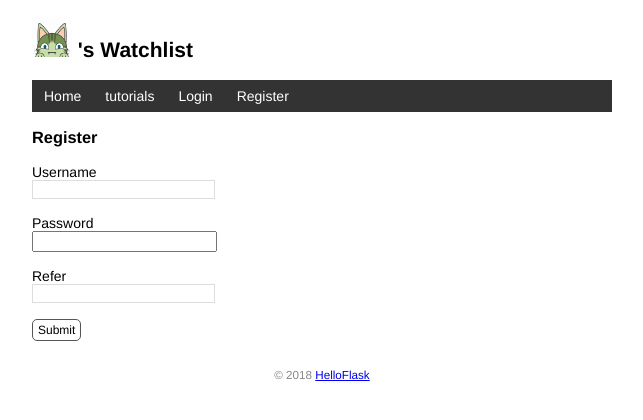
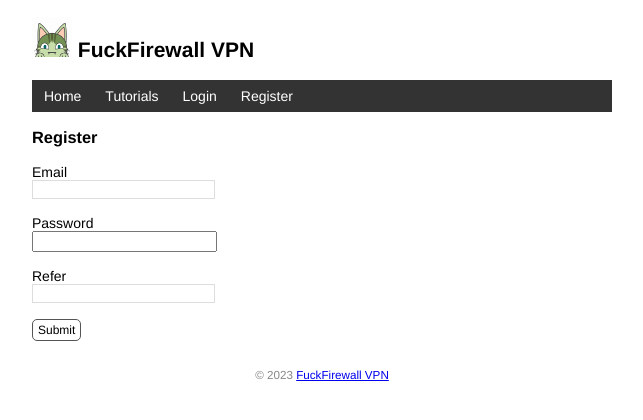
Before and after one commit to gtz123456/learnflask_dashboard, a Flask app: page /register in a window 1280 px wide. Shown: the top 420 px of the page, without its empty margins (318-961 px from the left). Run offline with Flask 2, Linux system fonts and the light colour scheme.

Commit message:
finish register

```diff
--- a/ladder/templates/base.html
+++ b/ladder/templates/base.html
@@ -4,7 +4,7 @@
     {% block head %}
     <meta charset="utf-8">
     <meta name="viewport" content="width=device-width, initial-scale=1.0">
-    <title>{{ user.name }}'s Watchlist</title>
+    <title>FuckFirewall VPN</title>
     <link rel="icon" href="{{ url_for('static', filename='favicon.ico') }}">
     <link rel="stylesheet" href="{{ url_for('static', filename='style.css') }}" type="text/css">
     {% endblock %}
@@ -15,12 +15,12 @@
     {% endfor %}
     <h2>
         <img alt="Avatar" class="avatar" src="{{ url_for('static', filename='images/avatar.png') }}">
-        {{ user.name }}'s Watchlist
+        FuckFirewall VPN
     </h2>
     <nav>
         <ul>
             <li><a href="{{ url_for('index') }}">Home</a></li>
-            <li><a href="{{ url_for('tutorials') }}">tutorials</a></li>
+            <li><a href="{{ url_for('tutorials') }}">Tutorials</a></li>
             {% if current_user.is_authenticated %}
             <li><a href="{{ url_for('settings') }}">Settings</a></li>
             <li><a href="{{ url_for('logout') }}">Logout</a></li>
@@ -32,7 +32,7 @@
     </nav>
     {% block content %}{% endblock %}
     <footer>
-        <small>&copy; 2018 <a href="https://helloflask.com/book/3">HelloFlask</a></small>
+        <small>&copy; 2023 <a href="https://fuckfirewall.top">FuckFirewall VPN</a></small>
 	</footer>
 </body>
 </html>
--- a/ladder/templates/index.html
+++ b/ladder/templates/index.html
@@ -1,6 +1,7 @@
 {% extends 'base.html' %}
 
 {% block content %}
+{#
 <p>{{ movies|length }} Titles</p>
 {% if current_user.is_authenticated %}
 <form method="post">
@@ -25,4 +26,5 @@
     {% endfor %}
 </ul>
 <img alt="Walking Totoro" class="totoro" src="{{ url_for('static', filename='images/totoro.gif') }}" title="to~to~ro~">
+#}
 {% endblock %}
--- a/ladder/templates/login.html
+++ b/ladder/templates/login.html
@@ -4,7 +4,7 @@
 <h3>Login</h3>
 <form method="post">
     Username<br>
-    <input type="text" name="username" required><br><br>
+    <input type="text" name="email" required><br><br>
     Password<br>
     <input type="password" name="password" required><br><br>
     <input class="btn" type="submit" name="submit" value="Submit">
--- a/ladder/templates/register.html
+++ b/ladder/templates/register.html
@@ -3,12 +3,12 @@
 {% block content %}
 <h3>Register</h3>
 <form method="post">
-    Username<br>
+    Email<br>
     <input type="text" name="email" required><br><br>
     Password<br>
     <input type="password" name="password" required><br><br>
     Refer<br>
-    <input type="text" name="refer" required><br><br>
+    <input type="text" name="refer"><br><br>
     <input class="btn" type="submit" name="submit" value="Submit">
 </form>
 {% endblock %}
--- a/ladder/templates/settings.html
+++ b/ladder/templates/settings.html
@@ -3,7 +3,7 @@
 {% block content %}
 <h3>Settings</h3>
 <form method="post">
-    Your Name <input type="text" name="name" autocomplete="off" required value="{{ current_user.name }}">
+    New password <input type="text" name="password" autocomplete="off" required value="{{ current_user.name }}">
     <input class="btn" type="submit" name="submit" value="Save">
 </form>
 {% endblock %}
--- a/ladder/views.py
+++ b/ladder/views.py
@@ -2,7 +2,7 @@ from flask import render_template, request, url_for, redirect, flash
 from flask_login import login_user, login_required, logout_user, current_user
 
 from ladder import app, db
-from ladder.models import User, Movie, generateUser
+from ladder.models import User, GiftCard, Service, Movie, generateUser
 
 import re
 
@@ -65,16 +65,16 @@ def delete(movie_id):
 @login_required
 def settings():
     if request.method == 'POST':
-        name = request.form['name']
+        password = request.form['password']
 
-        if not name or len(name) > 20:
-            flash('Invalid input.')
+        if not password:
+            flash('Emptyv password.')
             return redirect(url_for('settings'))
 
         user = User.query.first()
-        user.name = name
-        db.session.commit()
-        flash('Settings updated.')
+        user.setPassword(password)
+
+        flash('Password updated.')
         return redirect(url_for('index'))
 
     return render_template('settings.html')
@@ -95,8 +95,8 @@ def register():
             return redirect(url_for('register'))
 
         pattern = r'^[\w\.-]+@[\w\.-]+\.\w+$'
-        if not re.match(pattern, email):
-            flash('Invalid input.')
+        if len(email) > 128 or not re.match(pattern, email):
+            flash('Invalid email.')
             return redirect(url_for('register'))
 
         if refer:
@@ -128,7 +128,7 @@ def login():
             flash('Email not registered.')
             return redirect(url_for('login'))
 
-        if email == user.email and user.validate_password(password):
+        if email == user.email and user.validatePassword(password):
             login_user(user)
             flash('Login success.')
             return redirect(url_for('index'))
```
Also changed, not shown: ladder/models.py (+7 -2 lines).
